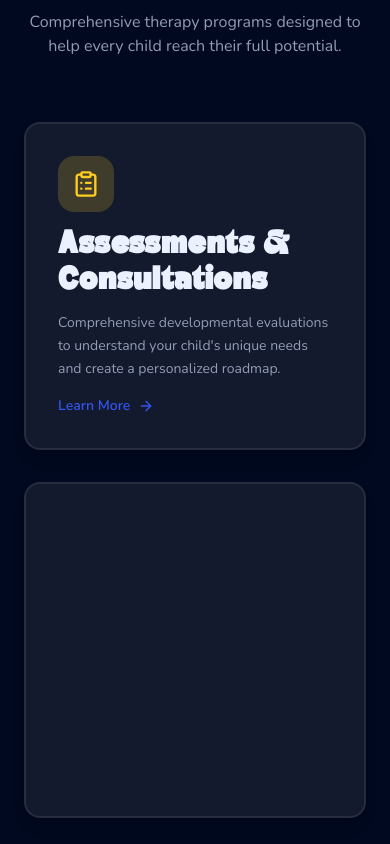
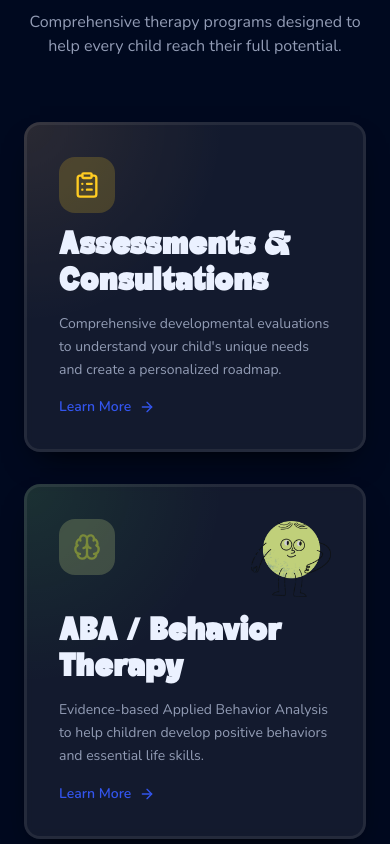
Before and after one commit to medoufakiiir/RC, a React (Vite) app in the folder website/app/: page / in a window 390 px wide. Shown: the part 1640-2484 px from the top of the page. Built offline with nearby package versions, Linux system fonts and the light colour scheme; no server answers.

Commit message:
Revert "perf: rewrite GlowCard — GPU-only glow, zero paint thrashing on mobile"
This reverts commit c5dce8d5d1ba9219f0cf8fc84ba5e551232a2966.

```diff
--- a/website/app/src/components/ui/spotlight-card.tsx
+++ b/website/app/src/components/ui/spotlight-card.tsx
@@ -1,4 +1,4 @@
-import React, { useRef, type ReactNode } from 'react';
+import React, { useEffect, useRef, type ReactNode } from 'react';
 
 interface GlowCardProps {
   children: ReactNode;
@@ -11,11 +11,19 @@
   backdropColor?: string;
 }
 
-const GLOW_HUE: Record<string, number> = {
-  blue: 229, purple: 270, green: 140, red: 340, orange: 40,
+const glowColorMap = {
+  blue: { base: 220, spread: 200 },
+  purple: { base: 280, spread: 300 },
+  green: { base: 120, spread: 200 },
+  red: { base: 0, spread: 200 },
+  orange: { base: 30, spread: 200 }
 };
 
-const sizeMap = { sm: 'w-48 h-64', md: 'w-64 h-80', lg: 'w-80 h-96' };
+const sizeMap = {
+  sm: 'w-48 h-64',
+  md: 'w-64 h-80',
+  lg: 'w-80 h-96'
+};
 
 const GlowCard: React.FC<GlowCardProps> = ({
   children,
@@ -28,51 +36,153 @@
   backdropColor,
 }) => {
   const cardRef = useRef<HTMLDivElement>(null);
-  const hue = GLOW_HUE[glowColor] ?? 229;
+  const innerRef = useRef<HTMLDivElement>(null);
 
-  function handlePointerMove(e: React.PointerEvent) {
-    const card = cardRef.current;
-    if (!card) return;
-    const rect = card.getBoundingClientRect();
-    card.style.setProperty('--glow-x', `${e.clientX - rect.left}px`);
-    card.style.setProperty('--glow-y', `${e.clientY - rect.top}px`);
-    card.style.setProperty('--glow-opacity', '1');
+  useEffect(() => {
+    const syncPointer = (e: PointerEvent) => {
+      const { clientX: x, clientY: y } = e;
+
+      if (cardRef.current) {
+        cardRef.current.style.setProperty('--x', x.toFixed(2));
+        cardRef.current.style.setProperty('--xp', (x / window.innerWidth).toFixed(2));
+        cardRef.current.style.setProperty('--y', y.toFixed(2));
+        cardRef.current.style.setProperty('--yp', (y / window.innerHeight).toFixed(2));
+      }
+    };
+
+    document.addEventListener('pointermove', syncPointer);
+    return () => document.removeEventListener('pointermove', syncPointer);
+  }, []);
+
+  const { base, spread } = glowColorMap[glowColor];
+
+  // Determine sizing
+  const getSizeClasses = () => {
+    if (customSize) {
+      return ''; // Let className or inline styles handle sizing
+    }
+    return sizeMap[size];
+  };
+
+  const getInlineStyles = (): React.CSSProperties & Record<string, string | number> => {
+    const baseStyles: React.CSSProperties & Record<string, string | number> = {
+      '--base': base,
+      '--spread': spread,
+      '--radius': '14',
+      '--border': '3',
+      '--backdrop': backdropColor ?? 'hsl(0 0% 60% / 0.12)',
+      '--backup-border': 'var(--backdrop)',
+      '--size': '200',
+      '--outer': '1',
+      '--border-size': 'calc(var(--border, 2) * 1px)',
+      '--spotlight-size': 'calc(var(--size, 150) * 1px)',
+      '--hue': 'calc(var(--base) + (var(--xp, 0) * var(--spread, 0)))',
+      backgroundImage: `radial-gradient(
+        var(--spotlight-size) var(--spotlight-size) at
+        calc(var(--x, 0) * 1px)
+        calc(var(--y, 0) * 1px),
+        hsl(var(--hue, 210) calc(var(--saturation, 100) * 1%) calc(var(--lightness, 70) * 1%) / var(--bg-spot-opacity, 0.1)), transparent
+      )`,
+      backgroundColor: 'var(--backdrop, transparent)',
+      backgroundSize: 'calc(100% + (2 * var(--border-size))) calc(100% + (2 * var(--border-size)))',
+      backgroundPosition: '50% 50%',
+      backgroundAttachment: 'fixed',
+      border: 'var(--border-size) solid var(--backup-border)',
+      position: 'relative',
+      touchAction: 'none',
+    };
+
+    if (width !== undefined) {
+      baseStyles.width = typeof width === 'number' ? `${width}px` : width;
+    }
+    if (height !== undefined) {
+      baseStyles.height = typeof height === 'number' ? `${height}px` : height;
     }
 
-  function handlePointerLeave() {
-    cardRef.current?.style.setProperty('--glow-opacity', '0');
+    return baseStyles;
+  };
+
+  const beforeAfterStyles = `
+    [data-glow]::before,
+    [data-glow]::after {
+      pointer-events: none;
+      content: "";
+      position: absolute;
+      inset: calc(var(--border-size) * -1);
+      border: var(--border-size) solid transparent;
+      border-radius: calc(var(--radius) * 1px);
+      background-attachment: fixed;
+      background-size: calc(100% + (2 * var(--border-size))) calc(100% + (2 * var(--border-size)));
+      background-repeat: no-repeat;
+      background-position: 50% 50%;
+      mask: linear-gradient(transparent, transparent), linear-gradient(white, white);
+      mask-clip: padding-box, border-box;
+      mask-composite: intersect;
     }
 
-  const sizeClasses = customSize ? '' : sizeMap[size];
-  const bg = backdropColor ?? 'hsl(0 0% 60% / 0.12)';
+    [data-glow]::before {
+      background-image: radial-gradient(
+        calc(var(--spotlight-size) * 0.75) calc(var(--spotlight-size) * 0.75) at
+        calc(var(--x, 0) * 1px)
+        calc(var(--y, 0) * 1px),
+        hsl(var(--hue, 210) calc(var(--saturation, 100) * 1%) calc(var(--lightness, 50) * 1%) / var(--border-spot-opacity, 1)), transparent 100%
+      );
+      filter: brightness(2);
+    }
 
-  const style: React.CSSProperties & Record<string, string | number> = {
-    '--glow-hue': hue,
-    backgroundColor: bg,
-    contentVisibility: 'auto',
-    containIntrinsicSize: '0 300px',
-  };
-  if (width) style.width = typeof width === 'number' ? `${width}px` : width;
-  if (height) style.height = typeof height === 'number' ? `${height}px` : height;
+    [data-glow]::after {
+      background-image: radial-gradient(
+        calc(var(--spotlight-size) * 0.5) calc(var(--spotlight-size) * 0.5) at
+        calc(var(--x, 0) * 1px)
+        calc(var(--y, 0) * 1px),
+        hsl(0 100% 100% / var(--border-light-opacity, 1)), transparent 100%
+      );
+    }
+
+    [data-glow] [data-glow] {
+      position: absolute;
+      inset: 0;
+      will-change: filter;
+      opacity: var(--outer, 1);
+      border-radius: calc(var(--radius) * 1px);
+      border-width: calc(var(--border-size) * 20);
+      filter: blur(calc(var(--border-size) * 10));
+      background: none;
+      pointer-events: none;
+      border: none;
+    }
+
+    [data-glow] > [data-glow]::before {
+      inset: -10px;
+      border-width: 10px;
+    }
+  `;
 
   return (
+    <>
+      <style dangerouslySetInnerHTML={{ __html: beforeAfterStyles }} />
       <div
         ref={cardRef}
-      style={style}
-      onPointerMove={handlePointerMove}
-      onPointerLeave={handlePointerLeave}
+        data-glow
+        style={getInlineStyles()}
         className={`
-        glow-card
-        ${sizeClasses}
+          ${getSizeClasses()}
           ${!customSize ? 'aspect-[3/4]' : ''}
-        rounded-2xl relative flex flex-col p-4 gap-4 overflow-hidden
-        border-[2px] border-white/[0.08] shadow-lg
+          rounded-2xl
+          relative
+          flex flex-col
+          shadow-[0_1rem_2rem_-1rem_black]
+          p-4
+          gap-4
+          backdrop-blur-[5px]
           ${className}
         `}
       >
+        <div ref={innerRef} data-glow></div>
         {children}
       </div>
+    </>
   );
 };
 
-export { GlowCard };
+export { GlowCard }
--- a/website/app/src/index.css
+++ b/website/app/src/index.css
@@ -196,30 +196,4 @@
   .glass-pill {
     @apply bg-card/70 backdrop-blur-md border border-border/60 shadow-sm;
   }
-
-  /* ── GlowCard: GPU-friendly spotlight ─────────────────────── */
-  .glow-card {
-    isolation: isolate;
-    contain: paint;
-  }
-
-  /* Desktop only + respects reduced motion */
-  @media (min-width: 768px) {
-    @media (prefers-reduced-motion: no-preference) {
-      .glow-card::before {
-        content: '';
-        position: absolute;
-        inset: -80px;
-        background: radial-gradient(
-          250px circle at var(--glow-x, 50%) var(--glow-y, 50%),
-          hsla(var(--glow-hue, 229), 80%, 60%, 0.15),
-          transparent 60%
-        );
-        pointer-events: none;
-        z-index: -1;
-        opacity: var(--glow-opacity, 0);
-        transition: opacity 0.4s ease;
-      }
-    }
-  }
 }
```
Lines whose indentation alone changed are shown as unchanged.
